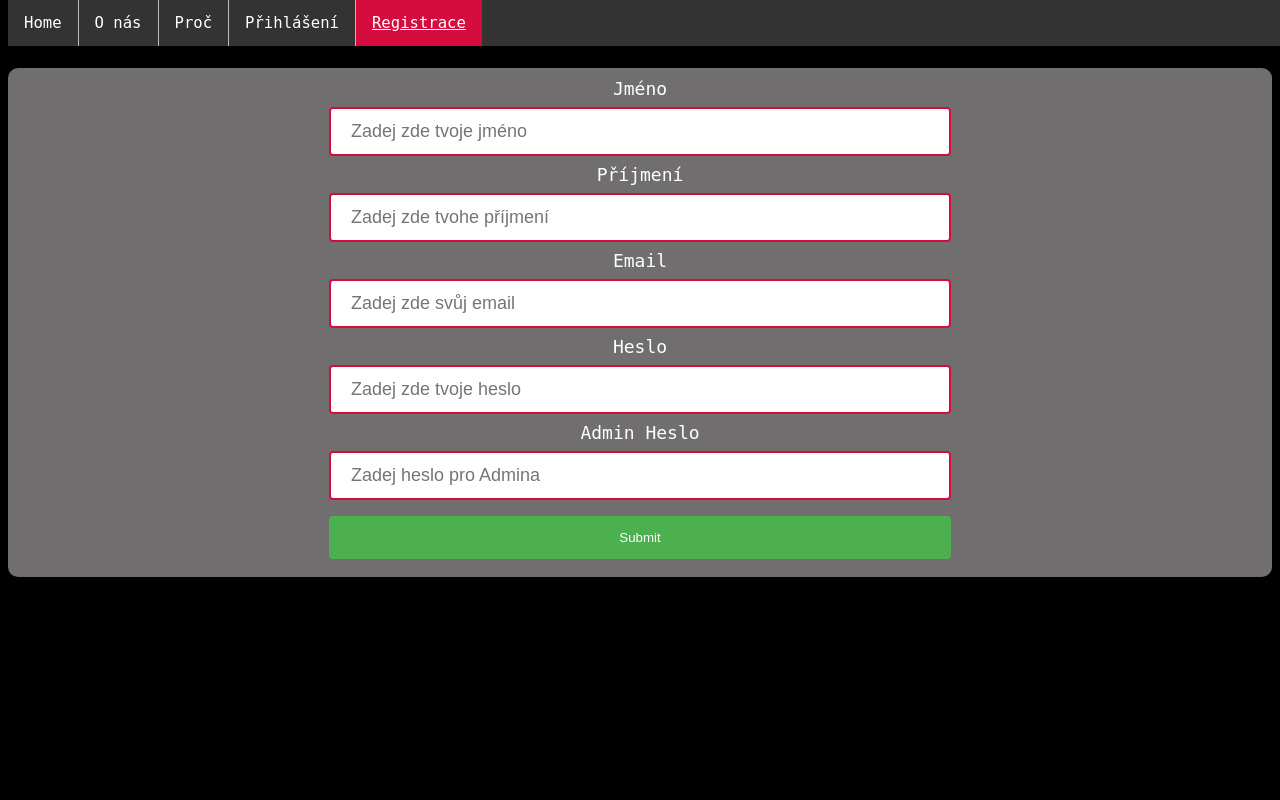
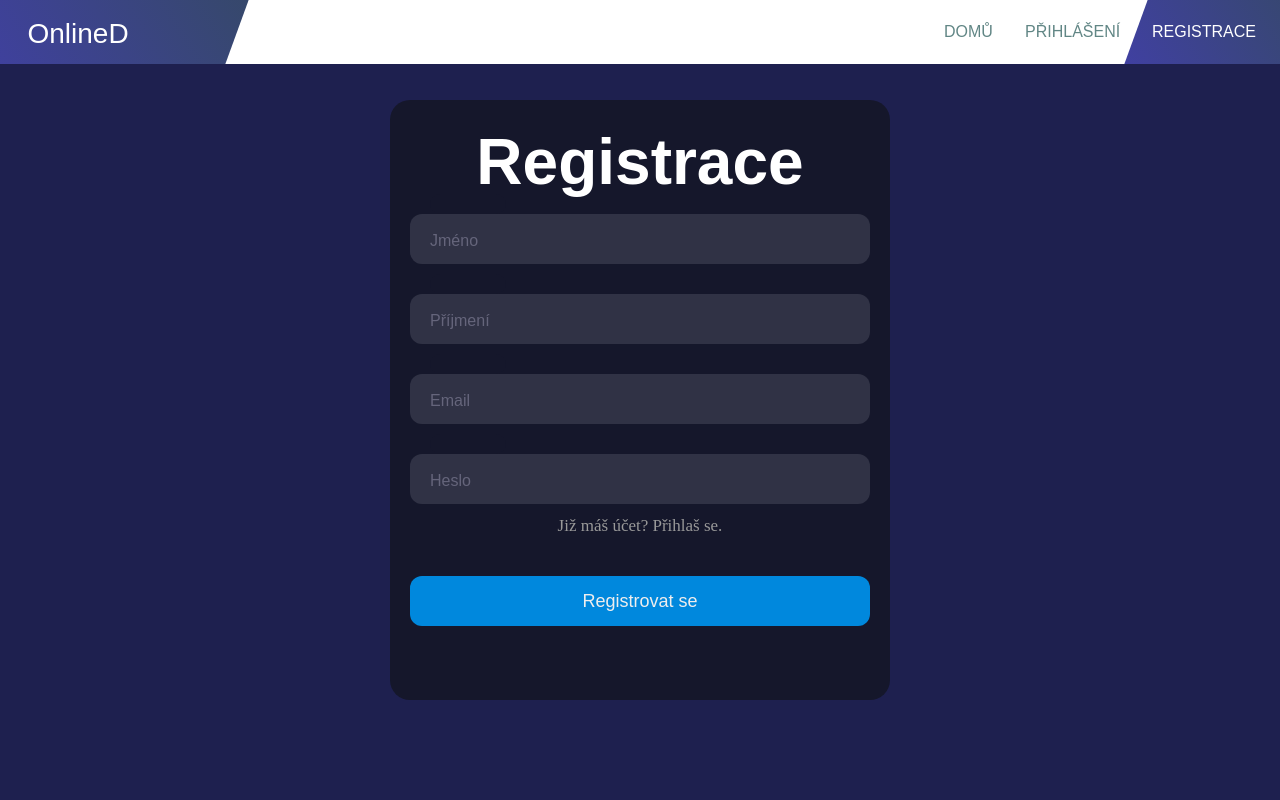
Before and after one commit to EducaNet-school/maturitniprojekty-Ejdm03, a PHP site: page /registrace.php in a window 1280 px wide. Run offline with PHP 8.4, Linux system fonts and the light colour scheme.

Commit message:
vzhled register

```diff
--- a/Maturita-Projekt/prihlaseni.php
+++ b/Maturita-Projekt/prihlaseni.php
@@ -91,7 +91,7 @@ function generateResetLink($email) {
     <nav id="nav">
         <div class="nav left">
         <span class="gradient skew">
-          <h1 class="logo un-skew"><a href="#home">OnlineD</a></h1>
+          <h1 class="logo un-skew"><a href="index.php">OnlineD</a></h1>
         </span>
             <button id="menu" class="btn-nav"><span class="fas fa-bars"></span></button>
         </div>
@@ -141,6 +141,5 @@ function generateResetLink($email) {
 
 
 
-
 </body>
 </html>
--- a/Maturita-Projekt/registrace.php
+++ b/Maturita-Projekt/registrace.php
@@ -22,11 +22,11 @@ if (isset($_POST["ok"])) {
 
     if (mysqli_num_rows($email_result) > 0) {
         $usedem= "Tento e-mail je již použitý";
-        echo $usedem;
+
     } else {
+        $insert = "INSERT INTO users (firstname, surname, email, password, adminRole) VALUES ('$jmeno','$prijmeni','$email','$heslo', $admin_value) ";
         $reg="Úspěšne jsi se registroval, teď se můžeš přihlásit ";
-        $insert = "INSERT INTO users (firstname, surname, email, password, adminRole) VALUES ('$jmeno','$prijmeni','$email','$heslo', $admin_value) ";
-        echo $reg  ;
+
         $result = mysqli_query($conn, $insert);
         if (!$result) {
             die("Chyba v prikazu " . mysqli_error($conn));
@@ -44,58 +44,69 @@ if (isset($_POST["ok"])) {
           content="width=device-width, user-scalable=no, initial-scale=1.0, maximum-scale=1.0, minimum-scale=1.0">
     <meta http-equiv="X-UA-Compatible" content="ie=edge">
     <title>Online deníček</title>
-    <link rel="stylesheet" href="styl.css">
+    <link rel="stylesheet" href="styltest.css">
 </head>
-<body>
+<body class="login">
 
-<ul>
-    <li><a href="index.php">Home</a></li>
-    <li><a href="nas.php">O nás</a></li>
-    <li><a href="proc.php">Proč</a></li>
-    <li><a href="prihlaseni.php">Přihlášení</a></li>
-    <li><a class="active" href="registrace.php">Registrace</a></li>
-</ul>
+<header id="nav-wrapper">
+    <nav id="nav">
+        <div class="nav left">
+        <span class="gradient skew">
+          <h1 class="logo un-skew"><a href="index.php">OnlineD</a></h1>
+        </span>
+            <button id="menu" class="btn-nav"><span class="fas fa-bars"></span></button>
+        </div>
+        <div class="nav right">
+            <a href="index.php" class="nav-link"><span class="nav-link-span"><span class="u-nav">Domů</span></span></a>
+            <a href="prihlaseni.php" class="nav-link"><span class="nav-link-span"><span class="u-nav">Přihlášení</span></span></a>
+            <a href="registrace.php" class="nav-link active"><span class="nav-link-span"><span class="u-nav">Registrace</span></span></a>
+
+        </div>
+    </nav>
+</header>
 <br>
 <br>
 <br>
 <br>
 
-<div class="registrace">
+<div class="form-register">
+    <div class="title">Registrace</div>
+
     <form method="post" action="registrace.php">
-        <div class="registraceformular">
-            <label for="jmeno">Jméno</label>
+        <div class="input-container ic1">
+            <input id="jmeno" class="input" type="text" name="jmeno" placeholder=" " required>
+            <div class="cut"></div>
+            <label for="jmeno" class="placeholder">Jméno</label>
         </div>
-
-        <input required type="text" id="jmeno" name="jmeno" placeholder="Zadej zde tvoje jméno">
-        <br>
-        <div class="registraceformular">
-            <label for="prijmeni">Příjmení</label>
+        <div class="input-container ic2">
+            <input id="prijmeni" class="input" type="text" name="prijmeni" placeholder=" " required>
+            <div class="cut"></div>
+            <label for="prijmeni" class="placeholder">Příjmení</label>
         </div>
-        <input required type="text" id="prijmeni" name="prijmeni" placeholder="Zadej zde tvohe příjmení">
-        <br>
-        <div class="registraceformular">
-            <label for="email">Email</label>
+        <div class="input-container ic2">
+            <input id="email" class="input" type="email" name="email" placeholder=" " required>
+            <div class="cut"></div>
+            <label for="email" class="placeholder">Email</label>
         </div>
-        <input required type="email" id="email" name="email" placeholder="Zadej zde svůj email">
-        <br>
-        <div class="registraceformular">
-            <label for="heslo">Heslo</label>
+        <div class="input-container ic2">
+            <input id="heslo" class="input" type="password" name="heslo" placeholder=" " required>
+            <div class="cut"></div>
+            <label for="heslo" class="placeholder">Heslo</label>
         </div>
-        <input required type="password" id="heslo" name="heslo" placeholder="Zadej zde tvoje heslo">
-        <br>
-        <div class="registraceformular">
-           <label for="adminhest">Admin Heslo</label>
+        <div class="resetB">
+            <a href="prihlaseni.php">Již máš účet? Přihlaš se.</a>
         </div>
-        <input type="password" id="adminheslo" name="adminheslo" placeholder="Zadej heslo pro Admina">
-               <br>
         <?php if (isset($usedem)): ?>
-            <h3 class="error-message"><?php echo $usedem?></h3>
+            <h3 class="error-message"><?php echo $usedem; ?></h3>
         <?php endif; ?>
 
         <?php if (isset($reg)): ?>
-            <h3 class="success-message"><?php echo $reg.'<a href="prihlaseni.php">Zde</a>'; ?></h3>
+            <h3 class="success-message"><?php echo $reg; ?></h3>
         <?php endif; ?>
-        <input type="submit" id="ok" name="ok" placeholder="Registrovat se">
+
+
+
+        <button type="submit" class="submit" name="ok">Registrovat se</button>
     </form>
 </div>
 
--- a/Maturita-Projekt/styltest.css
+++ b/Maturita-Projekt/styltest.css
@@ -21,6 +21,7 @@ body {
     padding: 0;
     margin: 0;
 }
+
 
 section {
     height: 100vh;
@@ -233,7 +234,7 @@ body.login {
 }
 
 .title {
-    color: #eee;
+    color: #fffcfc;
     font-family: sans-serif;
     font-size: 36px;
     font-weight: 600;
@@ -344,6 +345,7 @@ body.login {
 
 .error-message {
     color: red;
+    text-align: center;
 }
 
 
@@ -388,7 +390,7 @@ section {
     font-size: 4rem;
     font-weight: bold;
     text-align: center;
-    color: #1C2331;
+    color: #ffffff;
 }
 
 .description {
@@ -449,7 +451,7 @@ section {
     line-height: 1.5;
 }
 #work {
-    background-color: #f8f8f8;
+    background-color: #d9d7d7;
     padding: 50px;
     display: flex;
     flex-direction: column;
@@ -495,3 +497,19 @@ section {
     max-width: 100%;
     border-radius: 10px;
 }
+
+
+
+.success-message {
+    color: green;
+    text-align: center;
+}
+
+.form-register {
+    background-color: #15172b;
+    border-radius: 20px;
+    box-sizing: border-box;
+    height: 600px;
+    padding: 20px;
+    width: 500px;
+}
```
